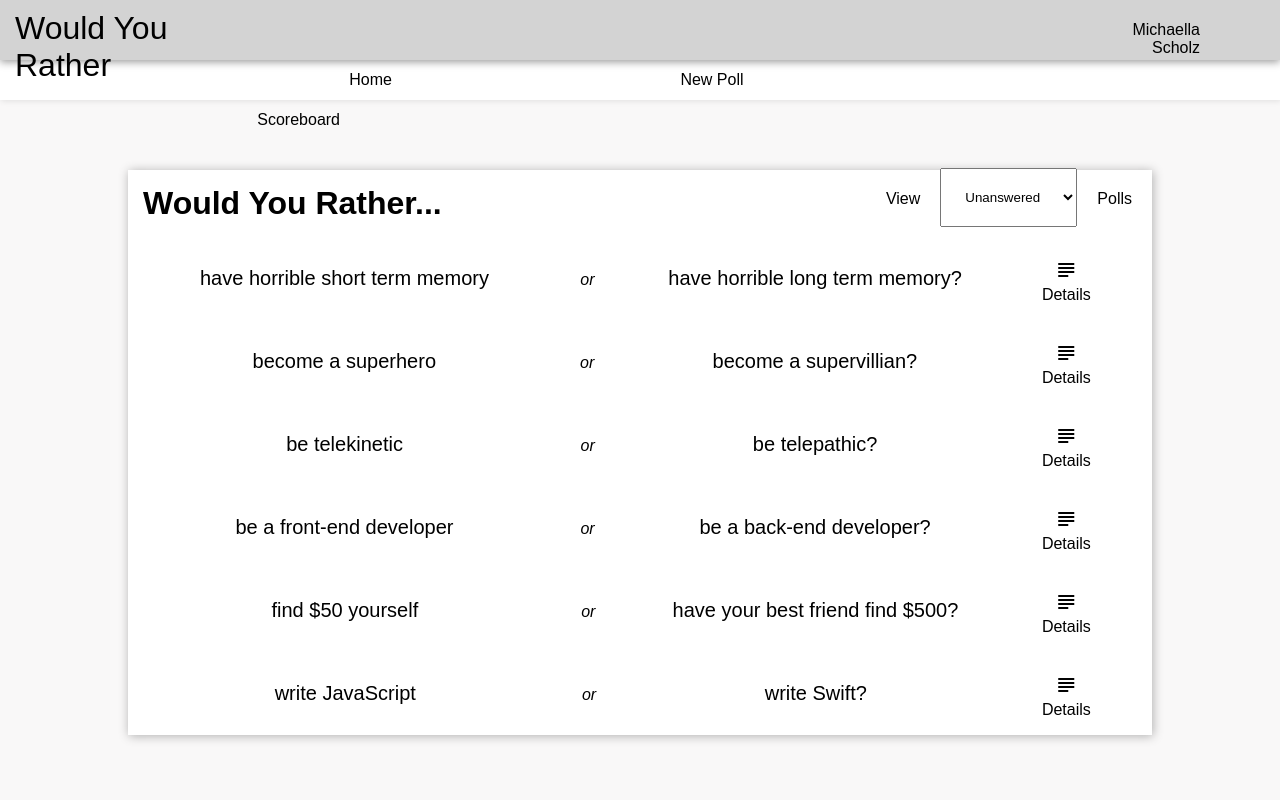
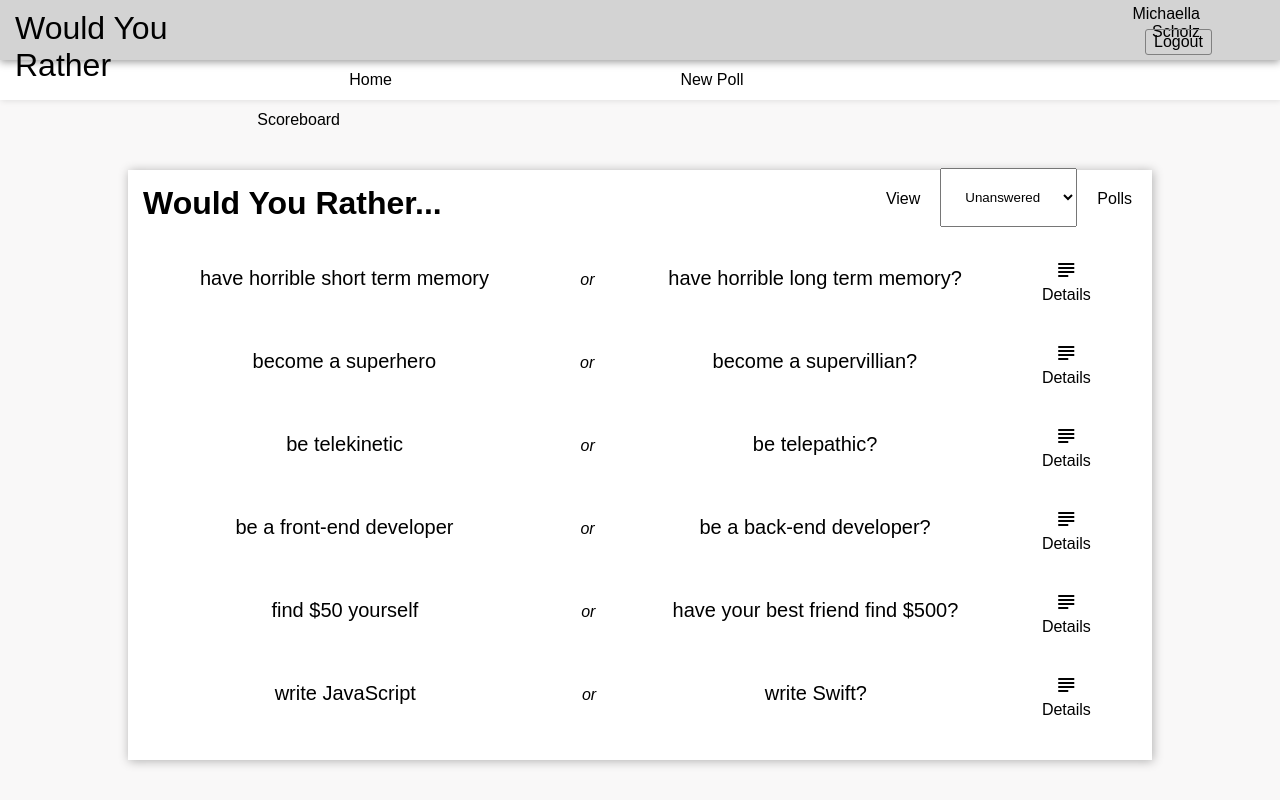
Before and after one commit to mattrobertson14/would-you-rather, a React app in the folder frontend/: page / in a window 1280 px wide. Both pictures are taken after a click on the element "Michaella Scholz". Built offline with nearby package versions, Linux system fonts and the light colour scheme; a web font is replaced by a local one.

Commit message:
logout now is a button and it resets to the root route when you logout

```diff
--- a/frontend/src/components/Header/Header.css
+++ b/frontend/src/components/Header/Header.css
@@ -30,10 +30,31 @@
 }
 
 .Header .UserInfo .Username {
-  position: relative;
+  position: absolute;
   float: left;
   width: 120px;
-  padding: 0px 10px 0px 0px;
+  margin: 0px;
   text-align: right;
   top: 5px;
 }
+
+.Header .UserInfo a {
+  position: absolute;
+  left: 65px;
+  bottom: 5px;
+  text-decoration: none;
+  color: black;
+  border: 1px solid grey;
+  padding: 3px 8px;
+  border-radius: 3px;
+}
+
+.Header .UserInfo a:hover {
+  background-color: rgba(0,0,0,.15);
+}
+
+.Header .UserInfo a:active {
+  background-color: grey;
+  color: white;
+  box-shadow: 2px 2px 8px rgba(0,0,0,.3);
+}
--- a/frontend/src/components/Header/Header.js
+++ b/frontend/src/components/Header/Header.js
@@ -3,15 +3,21 @@ import './Header.css';
 //import propTypes from 'prop-types';
 import { connect } from 'react-redux';
 import { logoutUser } from '../../redux/actions/Users'
+import { Link } from 'react-router-dom';
 
 const Header = ({ user, logout }) => {
 
   return (
     <div className="Header">
       <p className="HeaderTitle">Would You Rather</p>
-      <div className="UserInfo" onClick={ logout }>
-        <p className="Username">{ user? user.name : null }</p>
-      </div>
+      { user?
+        <div className="UserInfo" >
+          <p className="Username">{ user.name }</p>
+          <Link to='/' onClick={ logout }>Logout</Link>
+        </div>
+        :
+        null
+      }
     </div>
   )
 }
--- a/frontend/src/components/PollList/PollList.css
+++ b/frontend/src/components/PollList/PollList.css
@@ -0,0 +1,3 @@
+.PollList {
+  padding-bottom: 25px;
+}
```
